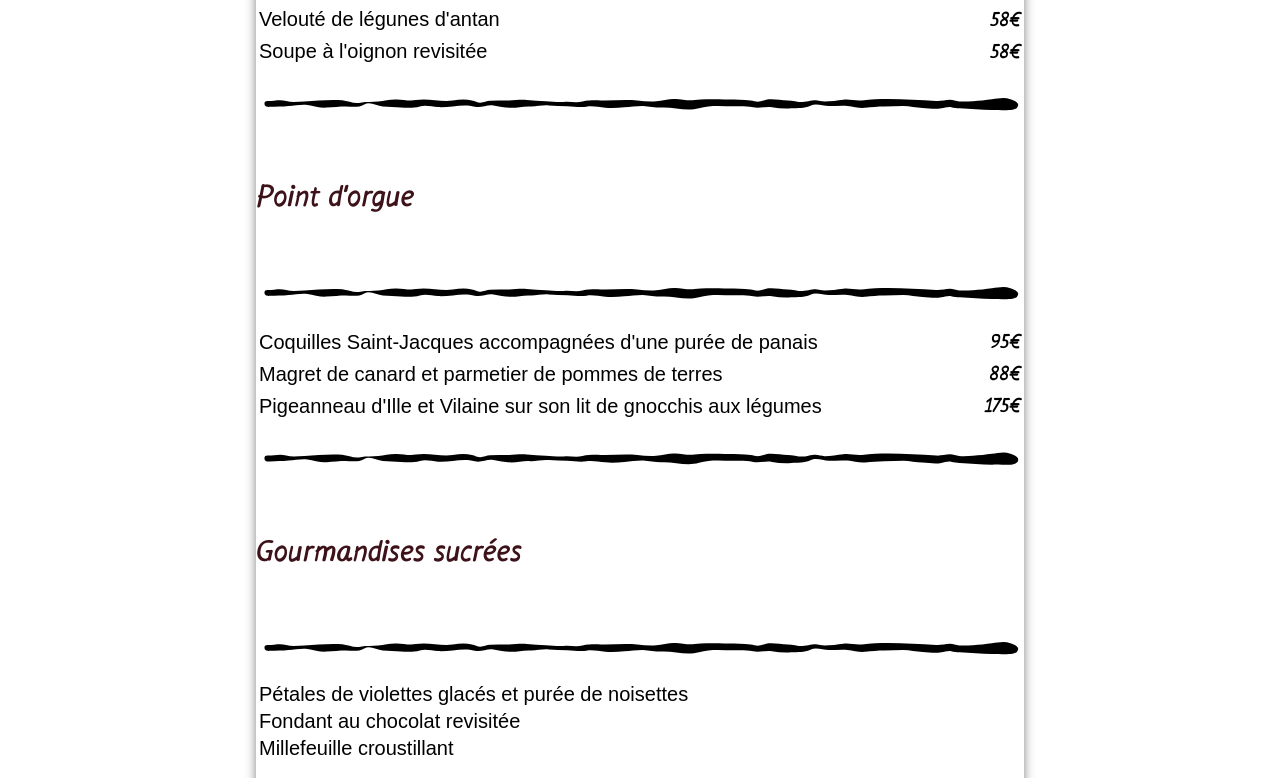
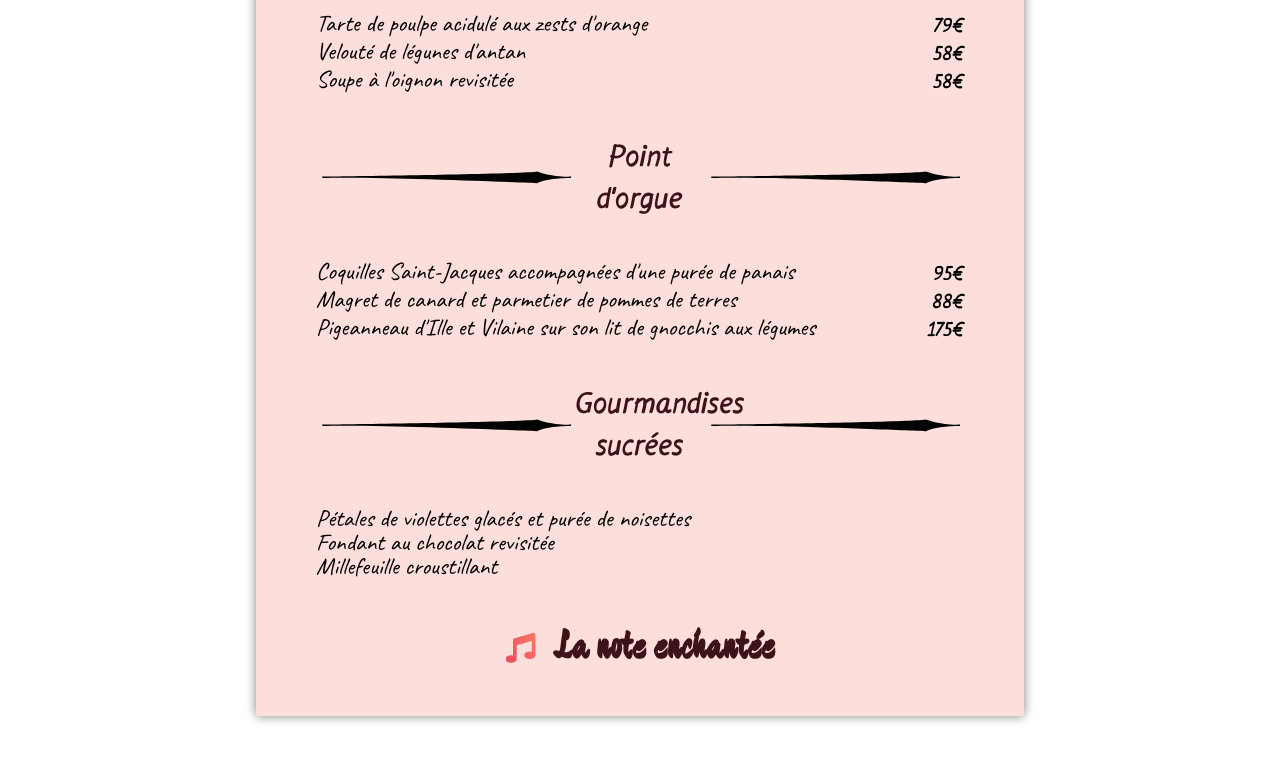
Before and after one commit to maevavln/p3-website-restaurants, a website: page menu-chic-a-la-francaise.html in a window 1280 px wide. Shown: the part 831-1609 px from the top of the page. Drawn offline with Linux system fonts and the light colour scheme.

Commit message:
creation-menu-chic.

```diff
--- a/assets/scss/utils/_cartes-restaurants.scss
+++ b/assets/scss/utils/_cartes-restaurants.scss
@@ -58,6 +58,14 @@
     fill: $brown;
 }
 
+.styles-line-chic-entrance {
+    fill: orange;
+
+    .right-line {
+        transform: scaleX(-1);
+    }
+}
+
 .titre-carte{
     @include flexMid;
     flex-direction: column;
--- a/menu-chic-a-la-francaise.html
+++ b/menu-chic-a-la-francaise.html
@@ -8,88 +8,65 @@
     <title>Menu Le Chic a la Francaise</title>
 </head>
 <body>
-    <!---- en-tete ---->
     <header class="header">
         <h1>ohmyfood</h1>
     </header>
-    <!---- en-tete ---->
-    <section class="container-details-menu">
+    <main class="container-details-menu">
         <h2>Menu chic à la Française</h2>
-        <article Class="details-menu list-menu-chic-francaise">
+        <section Class="details-menu background-menu-enchantee">
             <div class="titre-carte">
-                <h3>Menu chic à la Française</a></h3>
+                <i class="fas fa-music icone-music icone-titre"></i>
+                <h3 class="style-titre-enchantee">Menu chic à la Française</h3>
             </div>
-            <div>
-                <div class="titre-plat">
-                    <img alt="trait-titre-plat" src="assets/images/trait-menu-chic.svg">
-                    <h4 class="titre-menu-enchante">Pour se mettre en appétit</h4>
-                    <img alt="trait-titre-plat " src="assets/images/trait-menu-chic.svg">
+            <article class="grid-card grid-tittle">
+                <img class="styles-line-chic-entrance" alt="titre plat menu la note enchantée" src="assets/images/trait-menu-chic.svg">
+                <h4 class="titre-menu-enchante">Pour se mettre en appétit</h4>
+                <div class="line-right">
+                    <img alt="titre plat menu la note enchantée" src="assets/images/trait-menu-chic.svg">
                 </div>
-                <table width=100% border="0" class="tableau-menu">
-                    <tbody>
-                        <tr>
-                            <td class="nom-des-plats">Tarte de poulpe acidulé aux zests d'orange</td>
-                            <td class="tarifs-plats">79€</td>
-                        </tr>
-                        <tr>
-                            <td class="nom-des-plats">Velouté de légunes d'antan</td>
-                            <td class="tarifs-plats">58€</td>
-                        </tr>
-                        <tr>
-                            <td class="nom-des-plats">Soupe à l'oignon revisitée</td>
-                            <td class="tarifs-plats">58€</td>
-                        </tr>
-                    </tbody>
-                </table>
-                <div class="titre-plat">
-                    <img alt="trait-titre-plat" src="assets/images/trait-menu.svg">
-                    <h4 class="titre-menu-enchante">Point d'orgue</h4>
-                    <img alt="trait-titre-plat " src="assets/images/trait-menu.svg">
-                </div>
-                <table width=100% border="0" class="tableau-menu">
-                    <tbody>
-                        <tr>
-                            <td class="nom-des-plats">Coquilles Saint-Jacques accompagnées d'une purée de panais</td>
-                            <td class="tarifs-plats">95€</td>
-                        </tr>
-                        <tr>
-                            <td class="nom-des-plats">Magret de canard et parmetier de pommes de terres</td>
-                            <td class="tarifs-plats">88€</td>
-                        </tr>
-                        <tr>
-                            <td class="nom-des-plats">Pigeanneau d'Ille et Vilaine sur son lit de gnocchis aux légumes</td>
-                            <td class="tarifs-plats">175€</td>
-                        </tr>
-                    </tbody>
-                </table>
-                <div class="titre-plat">
-                    <img alt="trait-titre-plat" src="assets/images/trait-menu.svg">
-                    <h4 class="titre-menu-enchante">Gourmandises sucrées</h4>
-                    <img alt="trait-titre-plat " src="assets/images/trait-menu.svg">
-                </div>
-                <table width=100% border="0" class="tableau-menu">
-                    <tbody>
-                        <tr>
-                            <td class="nom-des-plats">Pétales de violettes glacés et purée de noisettes</td>
-                        </tr>
-                        <tr>
-                            <td class="nom-des-plats">Fondant au chocolat revisitée</td>
-                        </tr>
-                        <tr>
-                            <td class="nom-des-plats end-carte">Millefeuille croustillant</td>
-                        </tr>
-                    </tbody>
-                </table>
+            </article>
+            <div class="grid-menu">
+                    <div class="dishes-names">Tarte de poulpe acidulé aux zests d'orange</div>
+                    <div class="tarifs-plats">79€</div>
+                    <div class="dishes-names" class="dishes-names">Velouté de légunes d'antan</div>
+                    <div class="tarifs-plats">58€</div >
+                    <div class="dishes-names" class="dishes-names">Soupe à l'oignon revisitée</div>
+                    <div class="tarifs-plats">58€</div>
             </div>
-        </article>
-    </section>
-<!---- footer ---->
+            <article class="grid-card grid-tittle">
+                <img alt="titre plat menu la note enchantée" src="assets/images/trait-menu-chic.svg">
+                <h4 class="titre-menu-enchante">Point d'orgue</h4>
+                <img alt="titre plat menu la note enchantée" src="assets/images/trait-menu-chic.svg">
+            </article>
+            <div class="grid-menu">
+                    <div class="dishes-names">Coquilles Saint-Jacques accompagnées d'une purée de panais</div>
+                    <div class="tarifs-plats">95€</div>
+                    <div class="dishes-names">Magret de canard et parmetier de pommes de terres</div>
+                    <div class="tarifs-plats">88€</div >
+                    <div class="dishes-names">Pigeanneau d'Ille et Vilaine sur son lit de gnocchis aux légumes</div>
+                    <div class="tarifs-plats">175€</div>
+            </div>
+            <article class="grid-card grid-tittle">
+                <img alt="titre plat menu la note enchantée" src="assets/images/trait-menu-chic.svg">
+                <h4 class="titre-menu-enchante">Gourmandises sucrées</h4>
+                <img alt="titre plat menu la note enchantée" src="assets/images/trait-menu-chic.svg">
+            </article>
+            <div class="grid-menu-dessert">
+                    <div class="dishes-names">Pétales de violettes glacés et purée de noisettes</div>
+                    <div class="dishes-names">Fondant au chocolat revisitée</div>
+                    <div class="dishes-names">Millefeuille croustillant</div>
+            </div>
+            <div class="end-note-enchante">
+                <i class="fas fa-music icone-music icone-music-end"></i>
+                <h3 class="style-titre-enchantee">La note enchantée</h3>
+            </div>
+        </section>
+    </main>
 <footer class="footer">
     <div class="footer-text">
-        <p><a class="style-text-footer" alt="mentions legales" href="#" target="_blank">Mentions légales</a></p>
-        <p><a class="style-text-footer" alt="mentions legales" href="#" target="_blank">Contactez-nous</a></p>
+        <p><a class="style-text-footer" href="#" target="_blank">Mentions légales</a></p>
+        <p><a class="style-text-footer" href="#" target="_blank">Contactez-nous</a></p>
     </div>
 </footer>
-<!---- footer ---->
 </body>
 </html>
```
Also changed, not shown: menu-chic-a-la-francaise-old.html (added, +95 -0 lines), assets/css/style.css, 1 other file.
